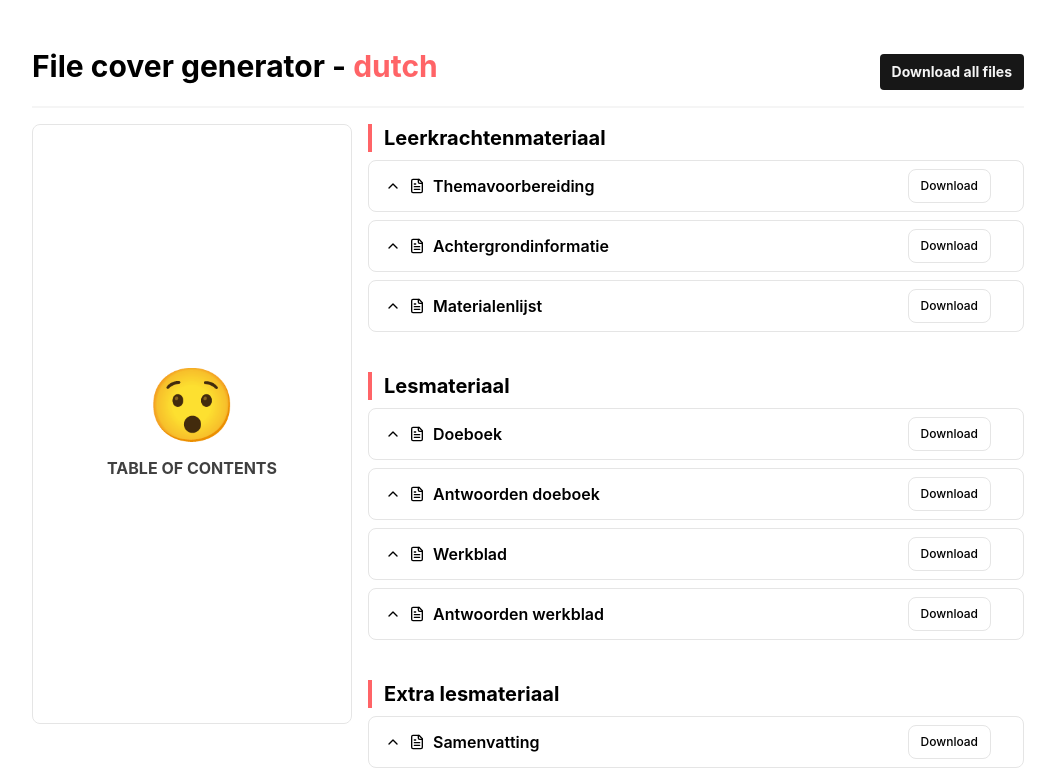
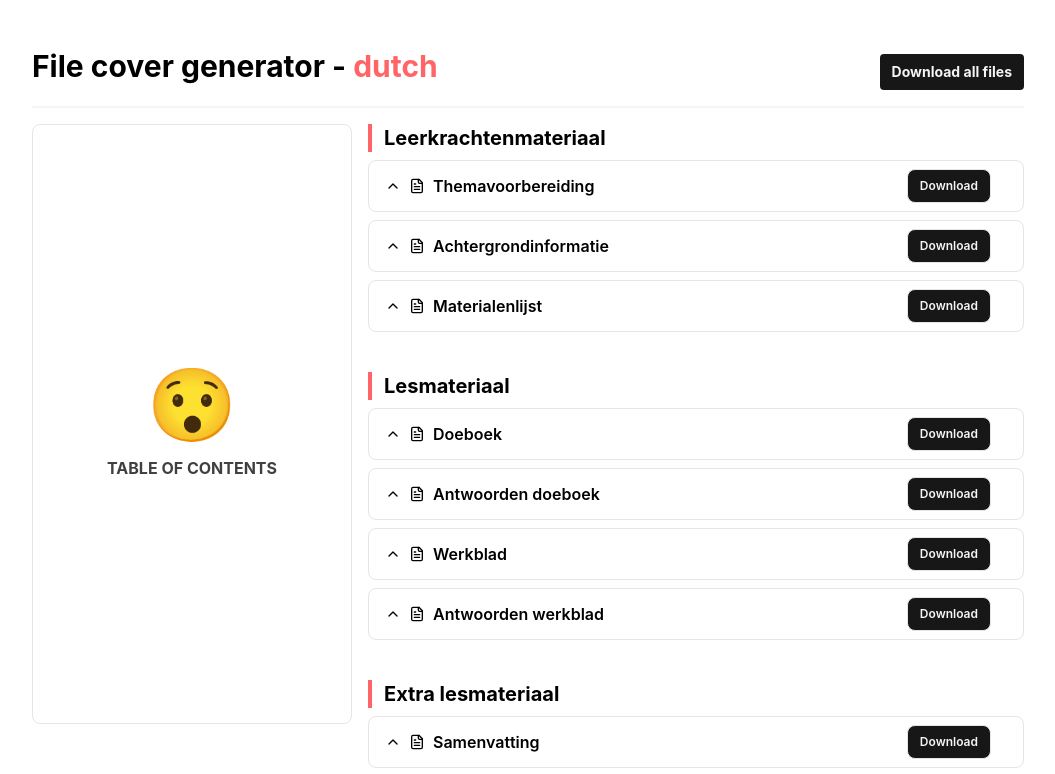
Before and after one commit to KahKitZheng/file-cover-generator, a React (Vite) app: page / in a window 1280 px wide. Shown: the top 774 px of the page, without its empty margins (112-1167 px from the left). Built offline with nearby package versions, Linux system fonts and the light colour scheme.

Commit message:
Fix: Change button bg color

```diff
--- a/src/components/Button.tsx
+++ b/src/components/Button.tsx
@@ -9,7 +9,7 @@ export default function Button(props: Readonly<ButtonProps>) {
 
   return (
     <button
-      className="cursor-pointer rounded-lg border border-neutral-200 bg-white px-3 py-2 text-xs font-medium hover:bg-neutral-900 hover:text-neutral-100"
+      className="cursor-pointer rounded-lg border border-neutral-200 bg-neutral-900 px-3 py-2 text-xs font-semibold text-neutral-100 hover:bg-neutral-600"
       onClick={onClick}
       disabled={disabled}
     >
```
